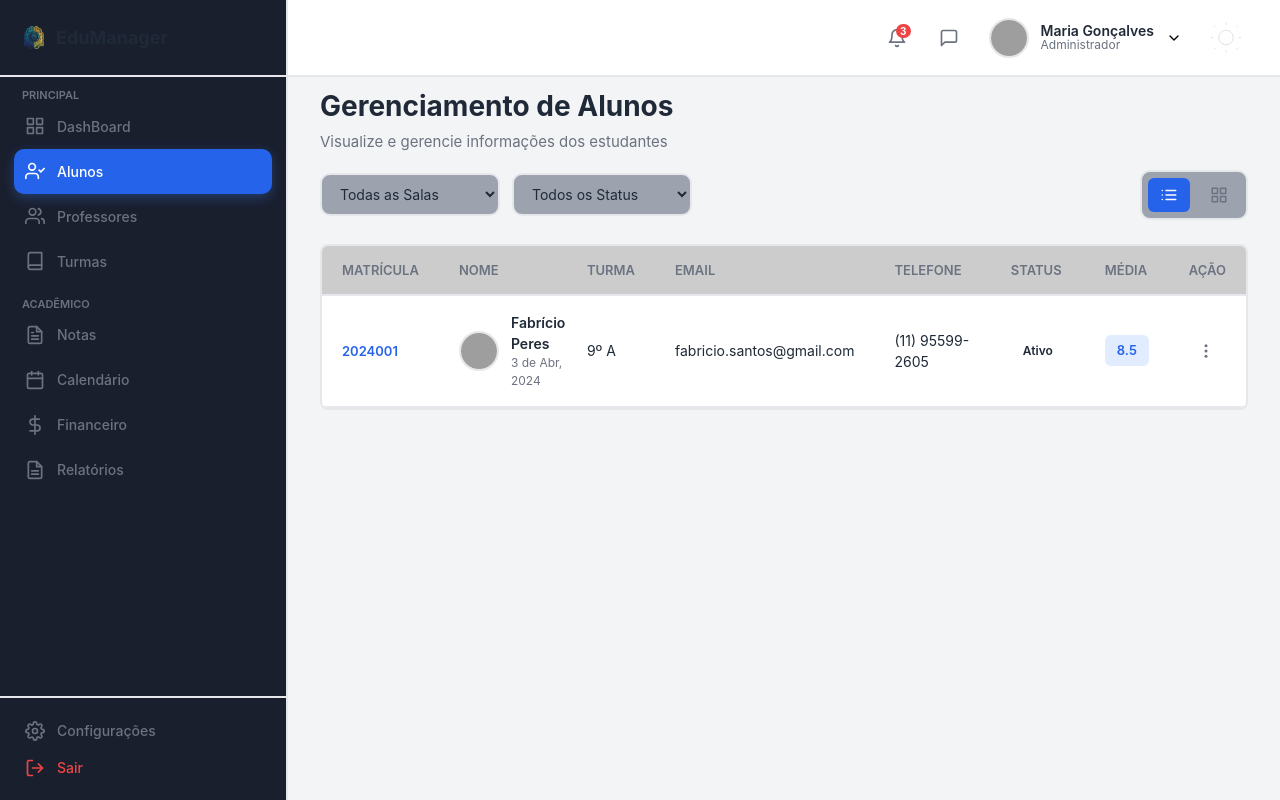
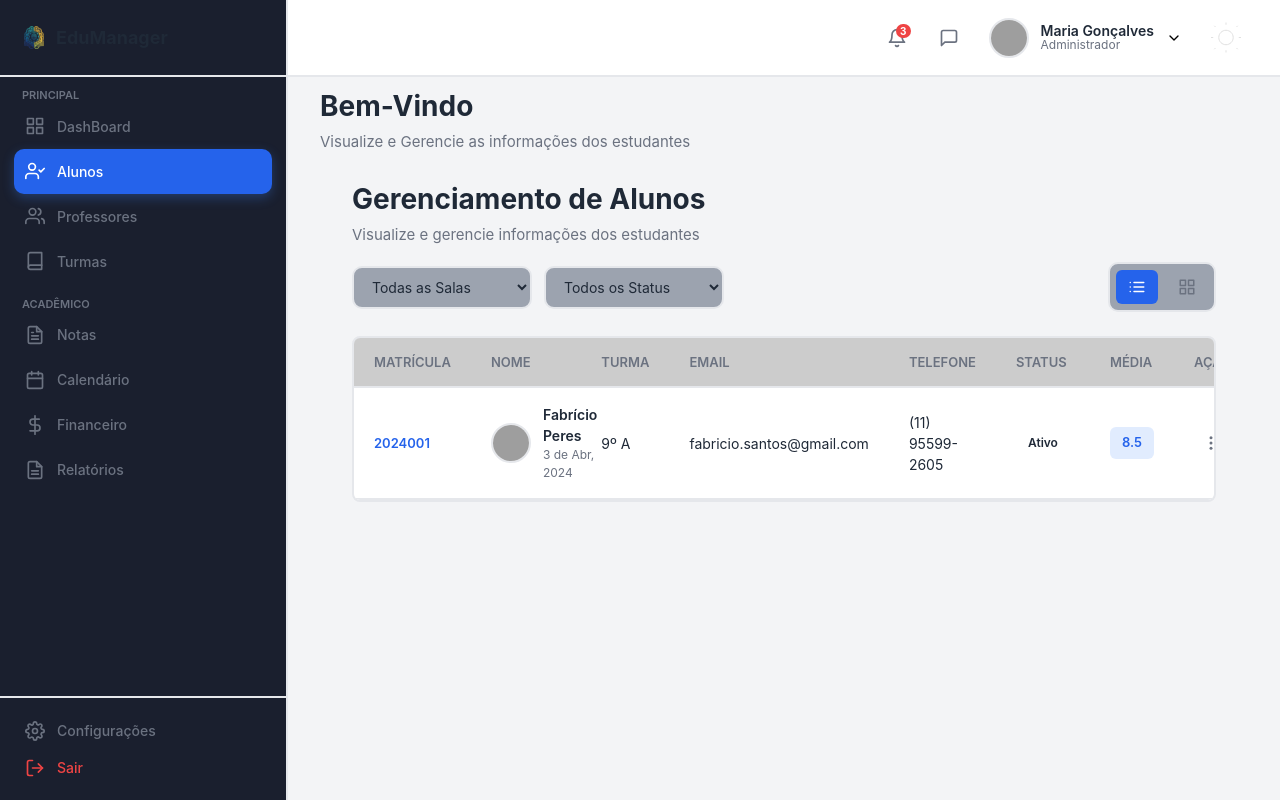
Before and after one commit to DevPeress/EduConnect-Web, a React (Vite) app: page /admin/alunos in a window 1280 px wide. Built offline with nearby package versions, Linux system fonts and the light colour scheme; grey boxes are pictures that could not be loaded.

Commit message:
Importando a Main e ajuste com o prettier

```diff
--- a/src/paginas/Administracao/Alunos/index.tsx
+++ b/src/paginas/Administracao/Alunos/index.tsx
@@ -1,6 +1,6 @@
 import { useMemo, useState } from "react";
 import Aside from "../../../components/Aside";
-import Header from "../../../components/Header";
+import Main from "../../../components/Main";
 
 const AlunosAdmin = () => {
   const [modo, setModo] = useState<boolean>(false);
@@ -37,9 +37,11 @@ const AlunosAdmin = () => {
         `;
 
       const correspondeTurma =
-        selecionada === "Todas as Salas" || itens.turma.toLowerCase() === selecionada.toLowerCase();
+        selecionada === "Todas as Salas" ||
+        itens.turma.toLowerCase() === selecionada.toLowerCase();
       const correspondeStatus =
-        status === "Todos os Status" || itens.status.toLowerCase() === status.toLowerCase();
+        status === "Todos os Status" ||
+        itens.status.toLowerCase() === status.toLowerCase();
       return conteudo.includes(termo) && correspondeTurma && correspondeStatus;
     });
   }, [alunos, pesquisa, selecionada, status]);
@@ -48,8 +50,10 @@ const AlunosAdmin = () => {
     <>
       <Aside />
 
-      <main className="flex-1 ml-72 flex flex-col bg-(--bg-body)">
-        <Header />
+      <Main
+        titulo="Bem-Vindo"
+        desc="Visualize e Gerencie as informações dos estudantes"
+      >
         <div className="py-2 px-8 max-w-[1600px] m-0 mx-auto w-full">
           <div className="mb-4">
             <h1 className="text-[28px] font-bold mb-1 text-(--text-primary)">
@@ -243,7 +247,7 @@ const AlunosAdmin = () => {
             </table>
           </div>
         </div>
-      </main>
+      </Main>
     </>
   );
 };
```
